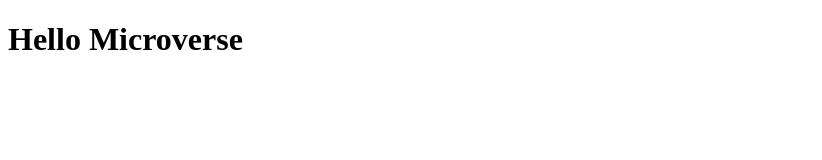
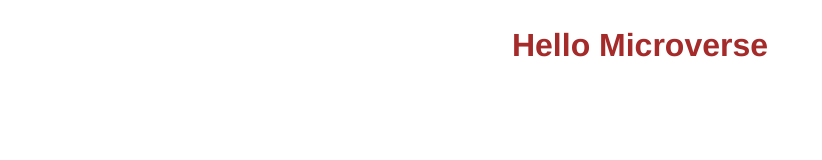
Before and after one commit to Emmyn5600/Hello-microverse, a website: page index.html in a window 1280 px wide. Shown: the whole page, without its empty margins (0-822 px from the left). Drawn offline with Linux system fonts and the light colour scheme.

Commit message:
Add css file for styling

```diff
--- a/index.html
+++ b/index.html
@@ -4,9 +4,12 @@
     <meta charset="UTF-8">
     <meta http-equiv="X-UA-Compatible" content="IE=edge">
     <meta name="viewport" content="width=device-width, initial-scale=1.0">
+    <link rel="stylesheet" href="main.css">
     <title>Hello</title>
 </head>
 <body>
+    <section>
     <h1>Hello Microverse</h1>
+    </section>
 </body>
 </html>
--- /dev/null
+++ b/main.css
@@ -0,0 +1,7 @@
+h1 {
+    text-align: center;
+    color: brown;
+    font-family: 'Franklin Gothic Medium', 'Arial Narrow', Arial, sans-serif;
+    font-weight: 700;
+    font-size: 2em;
+}
```
